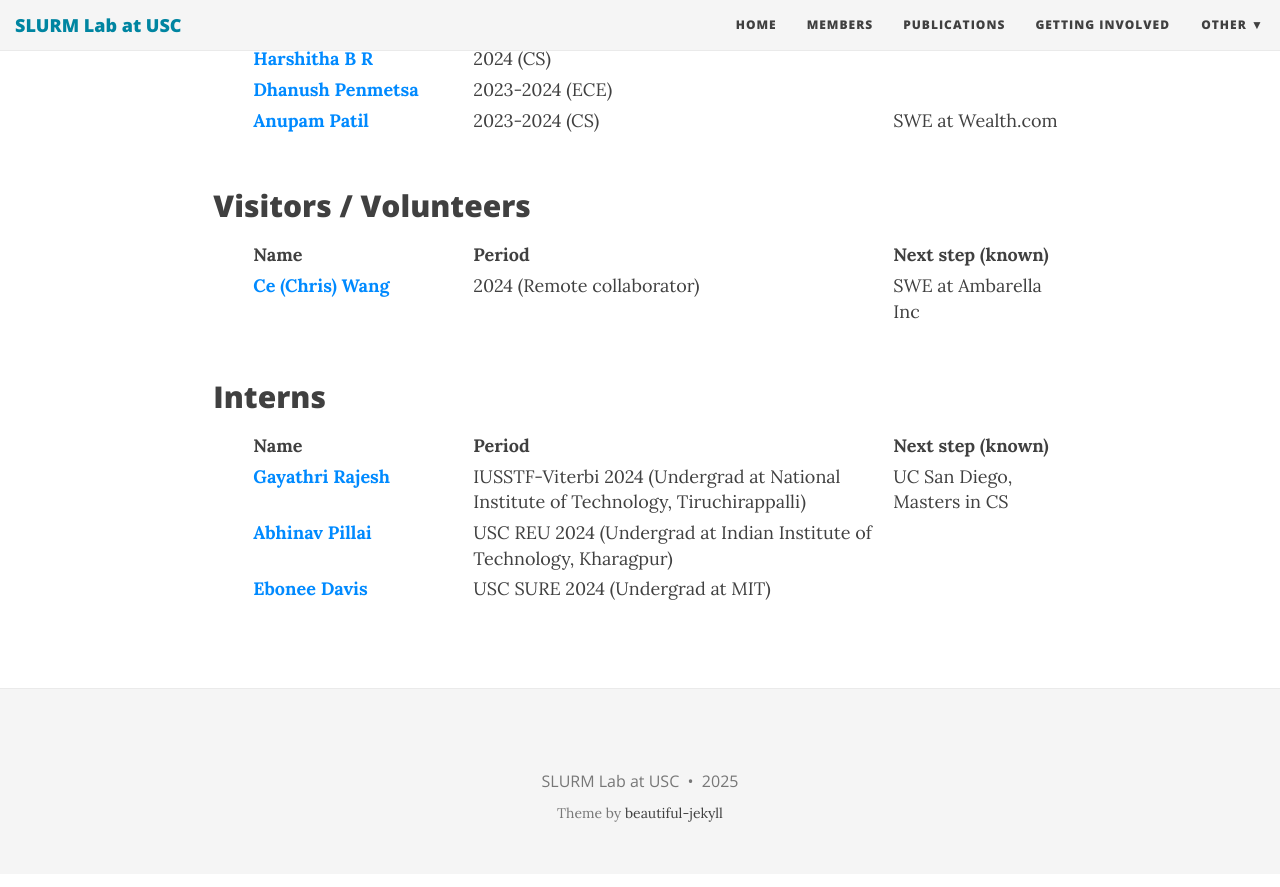
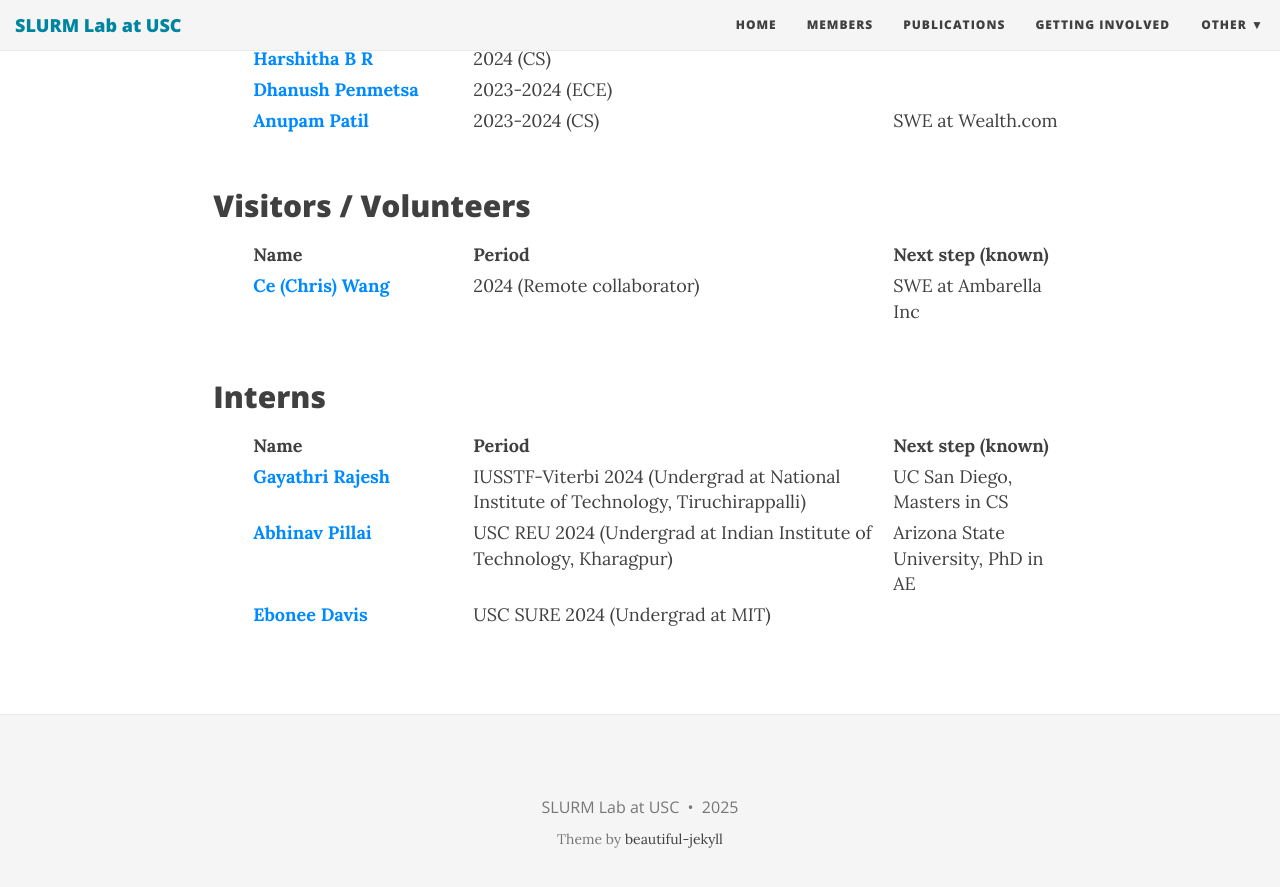
Before and after one commit to slurm-lab-usc/slurm-lab-usc.github.io, a Jekyll site: the page built from members.md, in a window 1280 px wide and 900 px high, scrolled down 3661 px. Shown: the top 887 px of the window. Built offline with Jekyll 4.4.1, drawn with Linux system fonts in a browser that asks for light colours; nearby versions of some CDN libraries.

Commit message:
Update members.md

```diff
--- a/members.md
+++ b/members.md
@@ -195,7 +195,7 @@ members:
             photo_url: https://slurm-lab-usc.github.io/img/people/Abhinav_Pillai.jpg
             web_url: https://www.linkedin.com/in/abhinav-pillai-62244b237
             period: USC REU 2024 (Undergrad at Indian Institute of Technology, Kharagpur)
-            next_step:
+            next_step: Arizona State University, PhD in AE
           - name: Ebonee Davis
             photo_url: https://slurm-lab-usc.github.io/img/people/EboneeDavis.jpeg
             web_url: https://www.linkedin.com/in/eboneetdavis/
```
